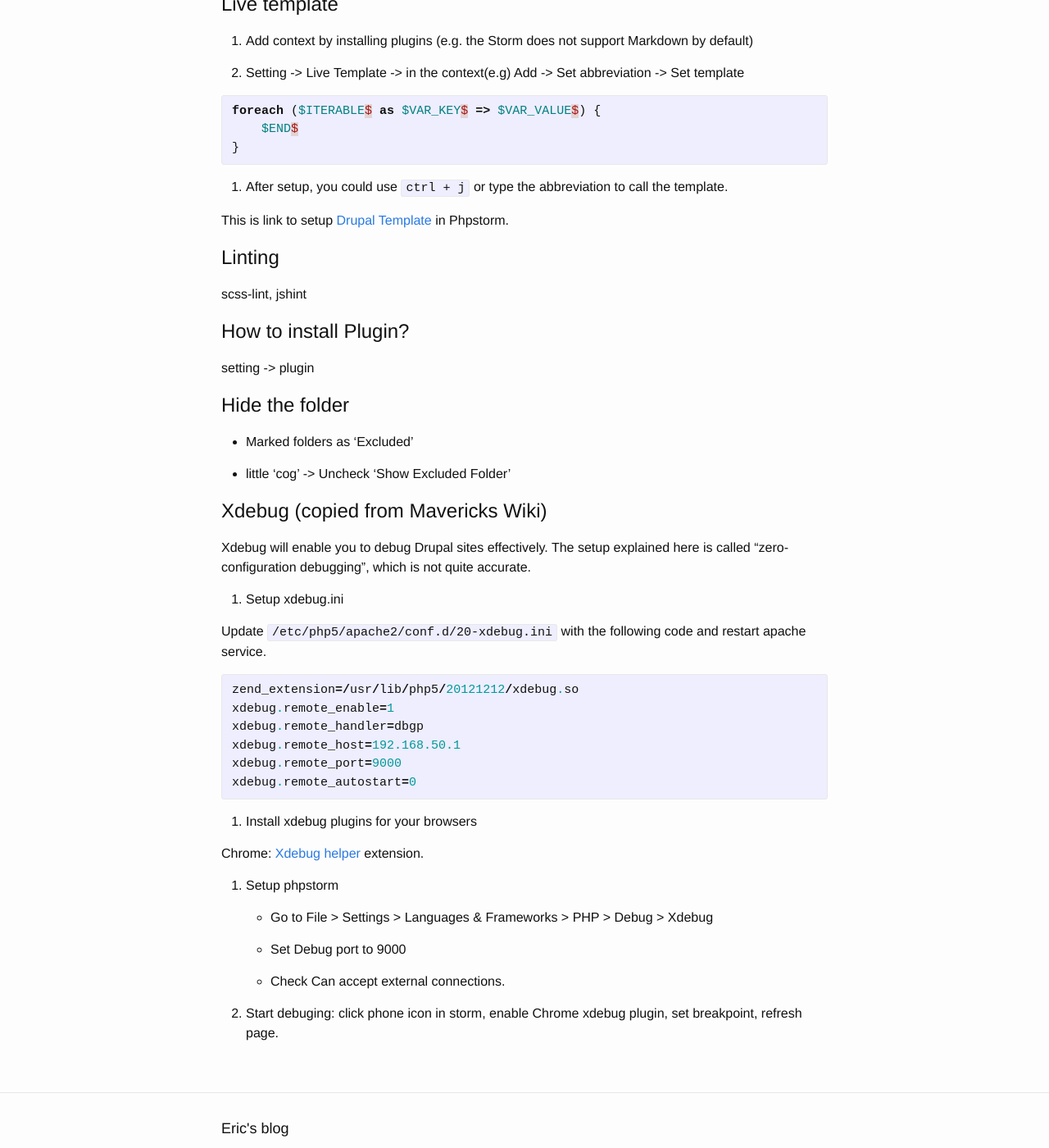
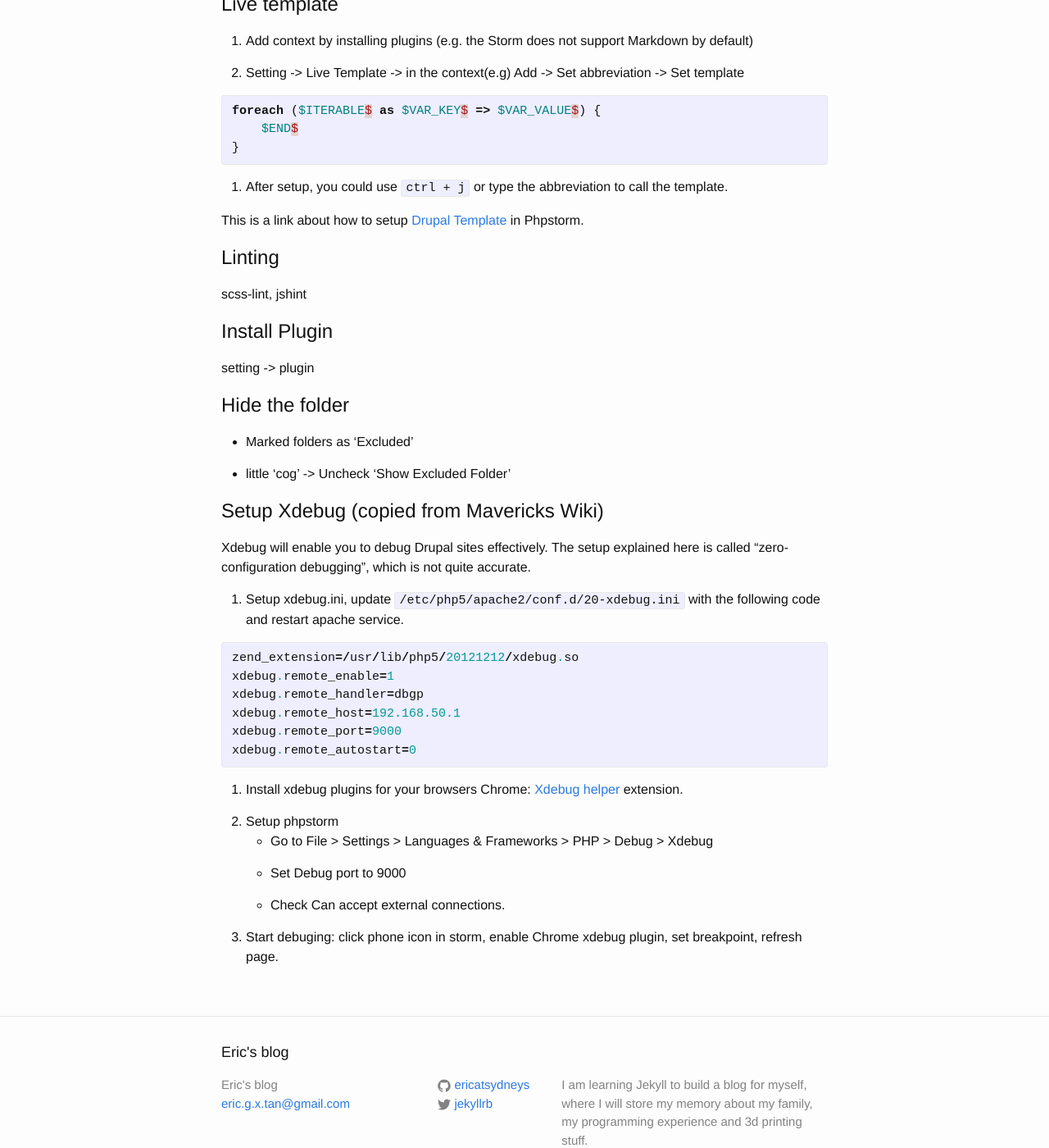
Before and after one commit to ericatsydney/ericatsydney.github.io, a Jekyll site: the page built from _posts/2016-06-04-Storm-insight.markdown, in a window 1280 px wide and 1400 px high, scrolled down 653 px. Shown: the whole window at 82% size. Built offline with Jekyll 4.4.1, drawn with Linux system fonts in a browser that asks for light colours.

Commit message:
Update storm insight.

```diff
--- a/_posts/2016-06-04-Storm-insight.markdown
+++ b/_posts/2016-06-04-Storm-insight.markdown
@@ -30,7 +30,6 @@ Live template
 1. Add context by installing plugins (e.g. the Storm does not support Markdown by default)
 
 2. Setting -> Live Template -> in the context(e.g) Add -> Set abbreviation -> Set template
-
 {% highlight php%}
 foreach ($ITERABLE$ as $VAR_KEY$ => $VAR_VALUE$) {
     $END$
@@ -39,14 +38,14 @@ foreach ($ITERABLE$ as $VAR_KEY$ => $VAR_VALUE$) {
 
 3. After setup, you could use `ctrl + j` or type the abbreviation to call the template.
 
-This is link to setup [Drupal Template](https://www.drupal.org/project/phpstorm_templates) in Phpstorm.
+This is a link about how to setup [Drupal Template](https://www.drupal.org/project/phpstorm_templates) in Phpstorm.
 
 Linting
 =======
 scss-lint, jshint
 
-How to install Plugin?
-===========================
+Install Plugin
+==============
 setting -> plugin
 
 Hide the folder
@@ -55,14 +54,11 @@ Hide the folder
 
 - little 'cog' -> Uncheck 'Show Excluded Folder'
 
-Xdebug (copied from Mavericks Wiki)
-===================================
+Setup Xdebug (copied from Mavericks Wiki)
+=========================================
 Xdebug will enable you to debug Drupal sites effectively. The setup explained here is called "zero-configuration debugging", which is not quite accurate.
 
-1. Setup xdebug.ini
-
-Update `/etc/php5/apache2/conf.d/20-xdebug.ini` with the following code and restart apache service.
-
+1. Setup xdebug.ini, update `/etc/php5/apache2/conf.d/20-xdebug.ini` with the following code and restart apache service.
 {% highlight php%}
 zend_extension=/usr/lib/php5/20121212/xdebug.so
 xdebug.remote_enable=1
@@ -73,11 +69,9 @@ xdebug.remote_autostart=0
 {% endhighlight %}
 
 2. Install xdebug plugins for your browsers
-
 Chrome: [Xdebug helper](https://chrome.google.com/webstore/detail/xdebug-helper/eadndfjplgieldjbigjakmdgkmoaaaoc?hl=en) extension.
 
 3. Setup phpstorm
-
    - Go to File > Settings > Languages & Frameworks > PHP > Debug > Xdebug
 
    - Set Debug port to 9000
```
